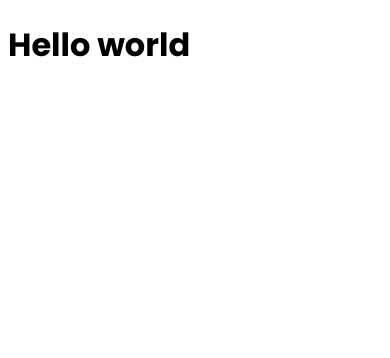
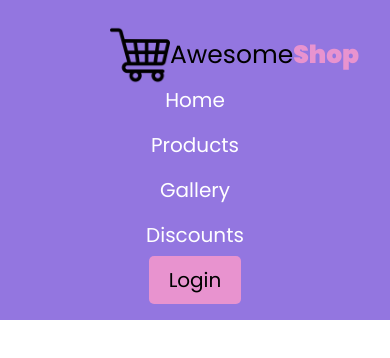
Before and after one commit to rezvirumon/simple-shop, a plain HTML site: page index.html in a window 390 px wide. Drawn offline with Linux system fonts and the light colour scheme.

Commit message:
added navbar with responsive

```diff
--- a/index.html
+++ b/index.html
@@ -8,10 +8,32 @@
     <title>Simple Shop</title>
 </head>
 <body>
+    <header>
+        <!-- navbar-area-start-heare -->
+            <nav class="header-section">
+                <div class="nav-container">
+                    <img src="images/shopping-cart.png" alt="">
+                    <p>Awesome<span class="shop-style">Shop</span></p>
+                </div>
+                <div class="container-items">
+                    <a href="">Home</a>
+                    <a href="">Products</a>
+                    <a href="">Gallery</a>
+                    <a href="">Discounts</a>
+                    <div class="login-btn">
+                        <a href="">Login</a>
+                    </div>
+                </div>
+            </nav>
 
-<h1>
-    Hello world
-</h1>
+
+
+        <!-- navbar-area-end-heare -->
+
+
+
+    </header>
+
 
 
 </body>
--- a/styles/responsive.css
+++ b/styles/responsive.css
@@ -0,0 +1,12 @@
+@media screen and (max-width: 676px) {
+    .header-section {
+        flex-direction: column;
+        padding: 25px;
+    }
+
+    .container-items {
+        flex-direction: column;
+        gap: 15px;
+    }
+
+}
--- a/styles/style.css
+++ b/styles/style.css
@@ -1,5 +1,67 @@
 @import url('https://fonts.googleapis.com/css2?family=Poppins:ital,wght@0,400;0,500;0,600;0,700;0,800;0,900;1,400&display=swap');
 
-body{
+*{
+    margin: 0;
+    padding: 0;
+    box-sizing: border-box;
+}
+
+body {
     font-family: 'Poppins', sans-serif;
 }
+
+
+/* nav-styles-section */
+header {
+    background-color: #9376e0;
+}
+
+.header-section {
+    max-width: 1250px;
+    margin: 0 auto;
+    display: flex;
+    align-items: center;
+}
+
+.nav-container {
+    min-height: 30px;
+    display: flex;
+    align-items: center;
+    width: 50%;
+}
+
+.nav-container img {
+    width: 60px;
+    cursor: pointer;
+}
+
+.nav-container p {
+    font-size: 25px;
+    cursor: pointer;
+
+}
+
+.shop-style {
+    color: #e893cf;
+    font-weight: 900;
+}
+
+.container-items {
+    width: 50%;
+    display: flex;
+    justify-content: space-between;
+    align-items: center;
+}
+
+.container-items a {
+    text-decoration: none;
+    font-size: 20px;
+    color: #fff;
+}
+
+.container-items .login-btn a {
+    padding: 10px 20px;
+    background-color: #e893cf;
+    border-radius: 5px;
+    color: black;
+}
```
